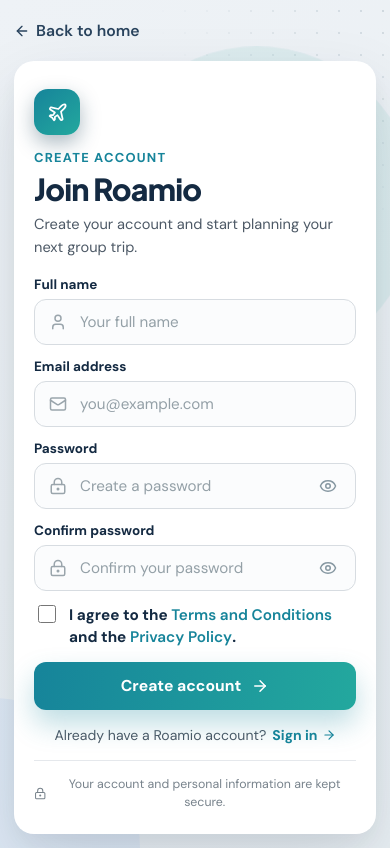
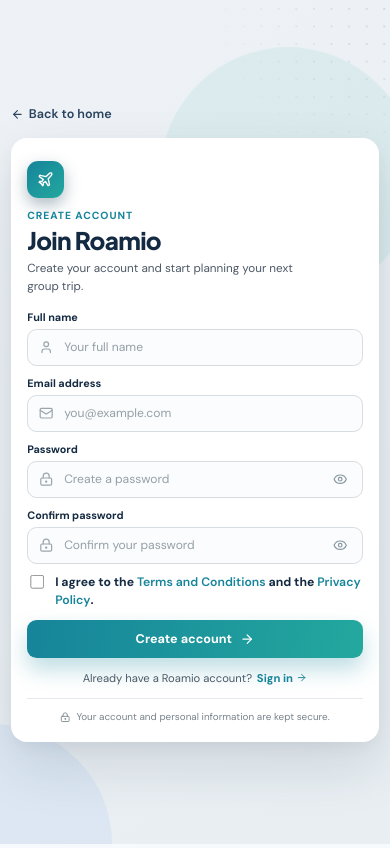
Before and after one commit to RohanLeePatel/RichfieldITProject-TouristApp, a React (Vite) app in the folder Roamio/frontend/: page /register in a window 390 px wide. Built offline with nearby package versions, Linux system fonts and the light colour scheme; no server answers.

Commit message:
some more css changes

```diff
--- a/Roamio/frontend/src/styles/appShell.css
+++ b/Roamio/frontend/src/styles/appShell.css
@@ -9,7 +9,7 @@
   --sidebar-bg: #11273d;
   --sidebar-ink: rgba(255, 255, 255, 0.72);
   --sidebar-line: rgba(255, 255, 255, 0.08);
-  --sidebar-width: 248px;
+  --sidebar-width: 200px; /* as drawn, after the sidebar's 0.8 zoom */
   --accent: #3ddbc4;
   --radius-sm: 10px;
   --ease: cubic-bezier(0.16, 1, 0.3, 1);
--- a/Roamio/frontend/src/styles/auth.css
+++ b/Roamio/frontend/src/styles/auth.css
@@ -137,8 +137,10 @@ input {
 ========================================================= */
 
 .auth-page {
+  /* 0.8 zoom, like the PageShell pages and Settings (see .recommendations-page). */
+  zoom: 0.8;
   width: 100%;
-  min-height: 100vh;
+  min-height: calc(100vh / 0.8);
 
   display: grid;
   grid-template-columns: 51% 49%;
@@ -157,7 +159,7 @@ input {
 .travel-panel {
   position: relative;
 
-  min-height: 100vh;
+  min-height: calc(100vh / 0.8);
 
   padding: 30px 6% 28px;
 
@@ -726,7 +728,7 @@ input {
 .auth-panel {
   position: relative;
 
-  min-height: 100vh;
+  min-height: calc(100vh / 0.8);
 
   display: flex;
 
@@ -845,7 +847,7 @@ input {
   width: min(100%, 470px);
 
   max-height:
-    calc(100vh - 64px);
+    calc(100vh / 0.8 - 64px);
 
   padding:
     34px
@@ -1660,7 +1662,7 @@ input {
   .auth-page {
     display: block;
 
-    min-height: 100vh;
+    min-height: calc(100vh / 0.8);
   }
 
   .travel-panel {
@@ -1670,7 +1672,7 @@ input {
   .auth-panel {
     width: 100%;
 
-    min-height: 100vh;
+    min-height: calc(100vh / 0.8);
 
     padding: 26px 16px;
   }
--- a/Roamio/frontend/src/styles/chat.css
+++ b/Roamio/frontend/src/styles/chat.css
@@ -37,7 +37,7 @@
 
 /* ---------- Floating widget ---------- */
 
-.chat-widget { position: fixed; right: 20px; bottom: 20px; z-index: 60; display: flex; flex-direction: column; align-items: flex-end; gap: 12px; }
+.chat-widget { zoom: 0.8; position: fixed; right: 20px; bottom: 20px; z-index: 60; display: flex; flex-direction: column; align-items: flex-end; gap: 12px; }
 
 .chat-widget-button {
   width: 56px; height: 56px; border: 0; border-radius: 50%;
@@ -49,7 +49,7 @@
 .chat-widget-button:hover { background: var(--primary-hover); transform: translateY(-2px); }
 
 .chat-widget-window {
-  width: min(400px, calc(100vw - 32px)); height: min(560px, 72vh);
+  width: min(400px, calc((100vw - 32px) / 0.8)); height: min(560px, calc(72vh / 0.8));
   background: var(--surface); border: 1px solid var(--line); border-radius: 20px;
   box-shadow: var(--shadow-lift); display: flex; flex-direction: column; overflow: hidden;
 }
--- a/Roamio/frontend/src/styles/dashboard.css
+++ b/Roamio/frontend/src/styles/dashboard.css
@@ -47,7 +47,7 @@
   --radius-sm: 10px;
 
   --ease: cubic-bezier(0.16, 1, 0.3, 1);
-  --sidebar-width: 248px;
+  --sidebar-width: 200px; /* as drawn, after the sidebar's 0.8 zoom */
 
   --font-display: "Plus Jakarta Sans", system-ui, sans-serif;
   --font-body: "DM Sans", system-ui, sans-serif;
@@ -109,7 +109,8 @@
   inset: 0 auto 0 0;
   z-index: 100;
 
-  width: var(--sidebar-width);
+  zoom: 0.8;
+  width: calc(var(--sidebar-width) / 0.8);
 
   display: flex;
   flex-direction: column;
--- a/Roamio/frontend/src/styles/landing.css
+++ b/Roamio/frontend/src/styles/landing.css
@@ -42,7 +42,9 @@
 }
 
 .landing-page {
-  min-height: 100vh;
+  /* 0.8 zoom, like the PageShell pages and Settings (see .recommendations-page). */
+  zoom: 0.8;
+  min-height: calc(100vh / 0.8);
 
   background: var(--bg);
   color: var(--ink);
@@ -295,8 +297,8 @@ html:has(.landing-page) {
 .landing-hero {
   position: relative;
 
-  min-height: 100vh;
-  min-height: 100svh;
+  min-height: calc(100vh / 0.8);
+  min-height: calc(100svh / 0.8);
 
   display: flex;
   align-items: center;
--- a/Roamio/frontend/src/styles/legal.css
+++ b/Roamio/frontend/src/styles/legal.css
@@ -7,7 +7,9 @@
   --legal-muted: #627384;
   --legal-line: #e2e8ed;
   --legal-brand: #0b6878;
-  min-height: 100vh;
+  /* 0.8 zoom, like the PageShell pages and Settings (see .recommendations-page). */
+  zoom: 0.8;
+  min-height: calc(100vh / 0.8);
   background: var(--legal-bg);
   color: var(--legal-ink);
   font-family: "DM Sans", system-ui, sans-serif;
--- a/Roamio/frontend/src/styles/onboarding.css
+++ b/Roamio/frontend/src/styles/onboarding.css
@@ -112,8 +112,9 @@
 
 .terms-gate-card {
   --gate-brand: var(--brand, var(--primary, #0f7f92));
+  zoom: 0.8;
   width: min(460px, 100%);
-  max-height: calc(100vh - 32px);
+  max-height: calc((100vh - 32px) / 0.8);
   overflow-y: auto;
   padding: 24px;
   border: 1px solid var(--line, #e2e8ed);
```
